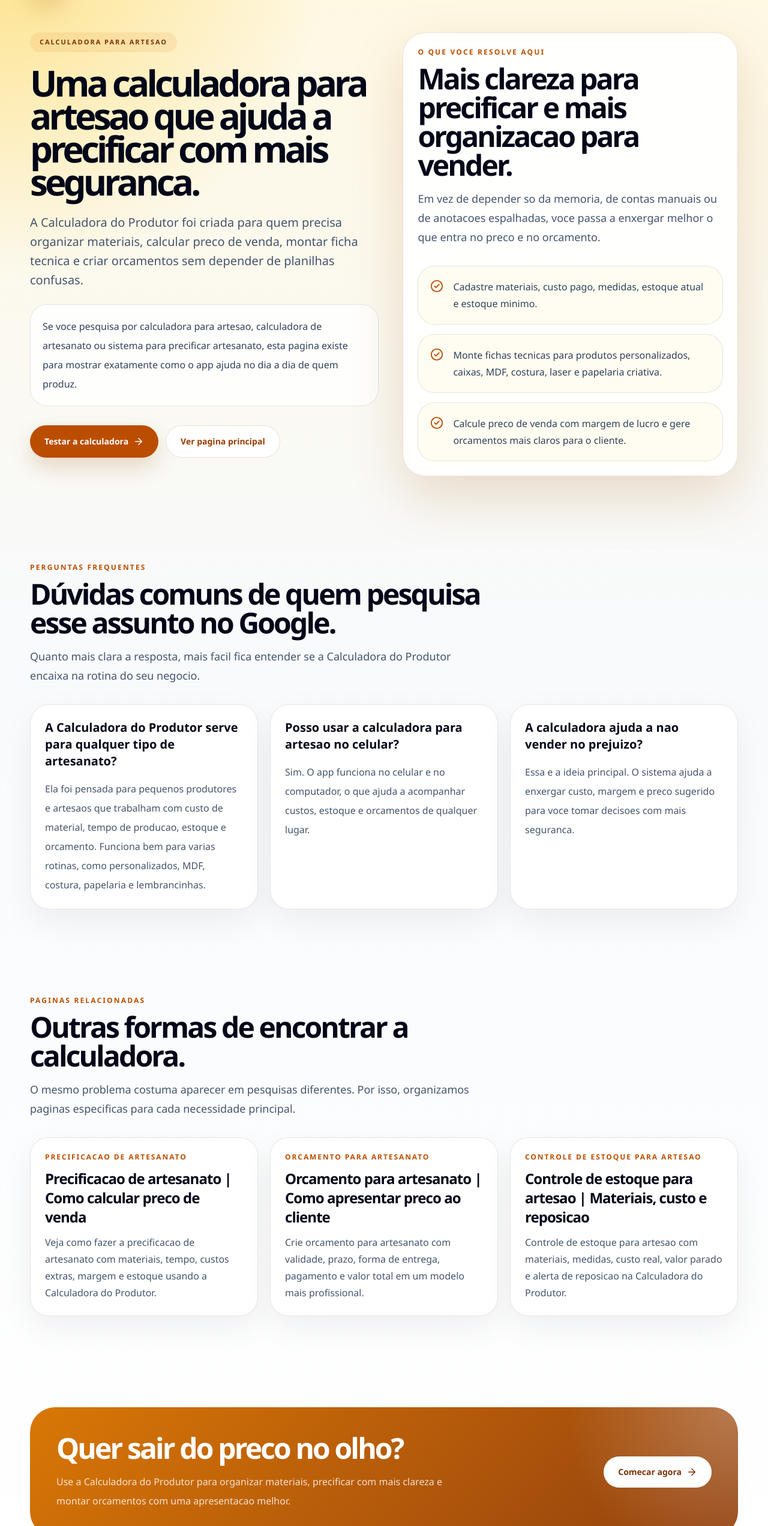
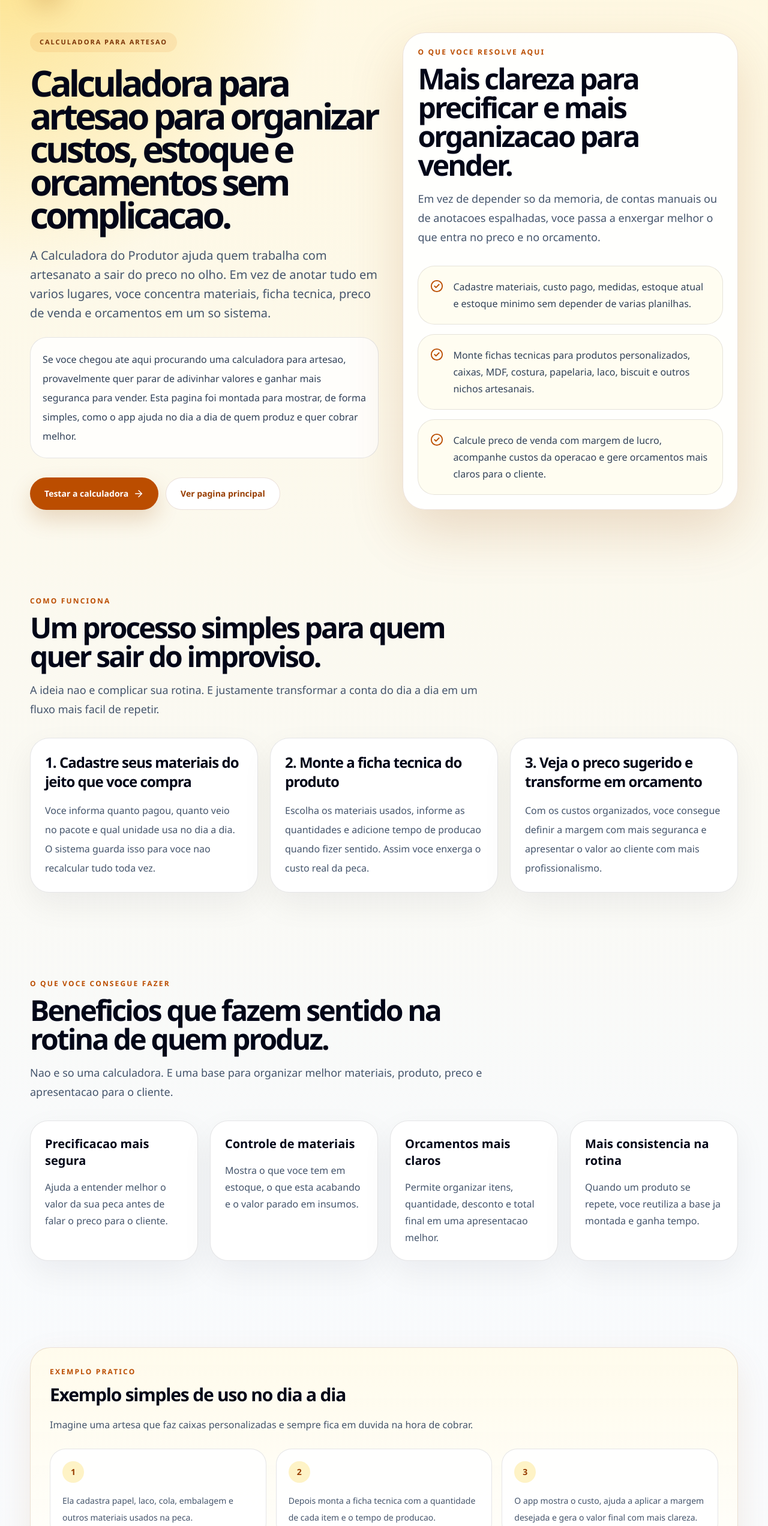
Before and after one commit to darilmaias-creator/meu-micro-saas, a Next.js app: page /calculadora-para-artesao in a window 1280 px wide. Shown: the part 82-2626 px from the top of the page at 60% size. Built offline with nearby package versions, Linux system fonts and the light colour scheme.

Commit message:
feat: expand seo page content structure

```diff
--- a/app/apresentacao/search-intents.ts
+++ b/app/apresentacao/search-intents.ts
@@ -1,6 +1,23 @@
 export type SearchIntentFaq = {
   question: string;
   answer: string;
+};
+
+export type SearchIntentStep = {
+  title: string;
+  description: string;
+};
+
+export type SearchIntentUseCase = {
+  title: string;
+  description: string;
+};
+
+export type SearchIntentExample = {
+  title: string;
+  description: string;
+  bullets: string[];
+  result: string;
 };
 
 export type SearchIntentPageContent = {
@@ -12,6 +29,9 @@ export type SearchIntentPageContent = {
   heroDescription: string;
   lead: string;
   benefits: string[];
+  steps?: SearchIntentStep[];
+  useCases?: SearchIntentUseCase[];
+  example?: SearchIntentExample;
   faqs: SearchIntentFaq[];
 };
 
@@ -23,16 +43,68 @@ export const SEARCH_INTENT_PAGES: SearchIntentPageContent[] = [
     metadataDescription:
       "Calculadora para artesao com estoque, ficha tecnica, precificacao e orcamentos para quem produz personalizados, MDF, costura, papelaria e artesanato.",
     eyebrow: "Calculadora para artesao",
-    heroTitle: "Uma calculadora para artesao que ajuda a precificar com mais seguranca.",
+    heroTitle:
+      "Calculadora para artesao para organizar custos, estoque e orcamentos sem complicacao.",
     heroDescription:
-      "A Calculadora do Produtor foi criada para quem precisa organizar materiais, calcular preco de venda, montar ficha tecnica e criar orcamentos sem depender de planilhas confusas.",
+      "A Calculadora do Produtor ajuda quem trabalha com artesanato a sair do preco no olho. Em vez de anotar tudo em varios lugares, voce concentra materiais, ficha tecnica, preco de venda e orcamentos em um so sistema.",
     lead:
-      "Se voce pesquisa por calculadora para artesao, calculadora de artesanato ou sistema para precificar artesanato, esta pagina existe para mostrar exatamente como o app ajuda no dia a dia de quem produz.",
+      "Se voce chegou ate aqui procurando uma calculadora para artesao, provavelmente quer parar de adivinhar valores e ganhar mais seguranca para vender. Esta pagina foi montada para mostrar, de forma simples, como o app ajuda no dia a dia de quem produz e quer cobrar melhor.",
     benefits: [
-      "Cadastre materiais, custo pago, medidas, estoque atual e estoque minimo.",
-      "Monte fichas tecnicas para produtos personalizados, caixas, MDF, costura, laser e papelaria criativa.",
-      "Calcule preco de venda com margem de lucro e gere orcamentos mais claros para o cliente.",
+      "Cadastre materiais, custo pago, medidas, estoque atual e estoque minimo sem depender de varias planilhas.",
+      "Monte fichas tecnicas para produtos personalizados, caixas, MDF, costura, papelaria, laco, biscuit e outros nichos artesanais.",
+      "Calcule preco de venda com margem de lucro, acompanhe custos da operacao e gere orcamentos mais claros para o cliente.",
     ],
+    steps: [
+      {
+        title: "1. Cadastre seus materiais do jeito que voce compra",
+        description:
+          "Voce informa quanto pagou, quanto veio no pacote e qual unidade usa no dia a dia. O sistema guarda isso para voce nao recalcular tudo toda vez.",
+      },
+      {
+        title: "2. Monte a ficha tecnica do produto",
+        description:
+          "Escolha os materiais usados, informe as quantidades e adicione tempo de producao quando fizer sentido. Assim voce enxerga o custo real da peca.",
+      },
+      {
+        title: "3. Veja o preco sugerido e transforme em orcamento",
+        description:
+          "Com os custos organizados, voce consegue definir a margem com mais seguranca e apresentar o valor ao cliente com mais profissionalismo.",
+      },
+    ],
+    useCases: [
+      {
+        title: "Precificacao mais segura",
+        description:
+          "Ajuda a entender melhor o valor da sua peca antes de falar o preco para o cliente.",
+      },
+      {
+        title: "Controle de materiais",
+        description:
+          "Mostra o que voce tem em estoque, o que esta acabando e o valor parado em insumos.",
+      },
+      {
+        title: "Orcamentos mais claros",
+        description:
+          "Permite organizar itens, quantidade, desconto e total final em uma apresentacao melhor.",
+      },
+      {
+        title: "Mais consistencia na rotina",
+        description:
+          "Quando um produto se repete, voce reutiliza a base ja montada e ganha tempo.",
+      },
+    ],
+    example: {
+      title: "Exemplo simples de uso no dia a dia",
+      description:
+        "Imagine uma artesa que faz caixas personalizadas e sempre fica em duvida na hora de cobrar.",
+      bullets: [
+        "Ela cadastra papel, laco, cola, embalagem e outros materiais usados na peca.",
+        "Depois monta a ficha tecnica com a quantidade de cada item e o tempo de producao.",
+        "O app mostra o custo, ajuda a aplicar a margem desejada e gera o valor final com mais clareza.",
+      ],
+      result:
+        "No fim, ela deixa de passar valor no improviso e comeca a vender com mais confianca.",
+    },
     faqs: [
       {
         question: "A Calculadora do Produtor serve para qualquer tipo de artesanato?",
@@ -48,6 +120,11 @@ export const SEARCH_INTENT_PAGES: SearchIntentPageContent[] = [
         question: "A calculadora ajuda a nao vender no prejuizo?",
         answer:
           "Essa e a ideia principal. O sistema ajuda a enxergar custo, margem e preco sugerido para voce tomar decisoes com mais seguranca.",
+      },
+      {
+        question: "Preciso entender muito de conta para usar a calculadora?",
+        answer:
+          "Nao. A proposta e justamente simplificar. O app organiza as informacoes de um jeito mais visual para que voce entenda o custo e o preco final sem depender de calculos complicados.",
       },
     ],
   },
```
